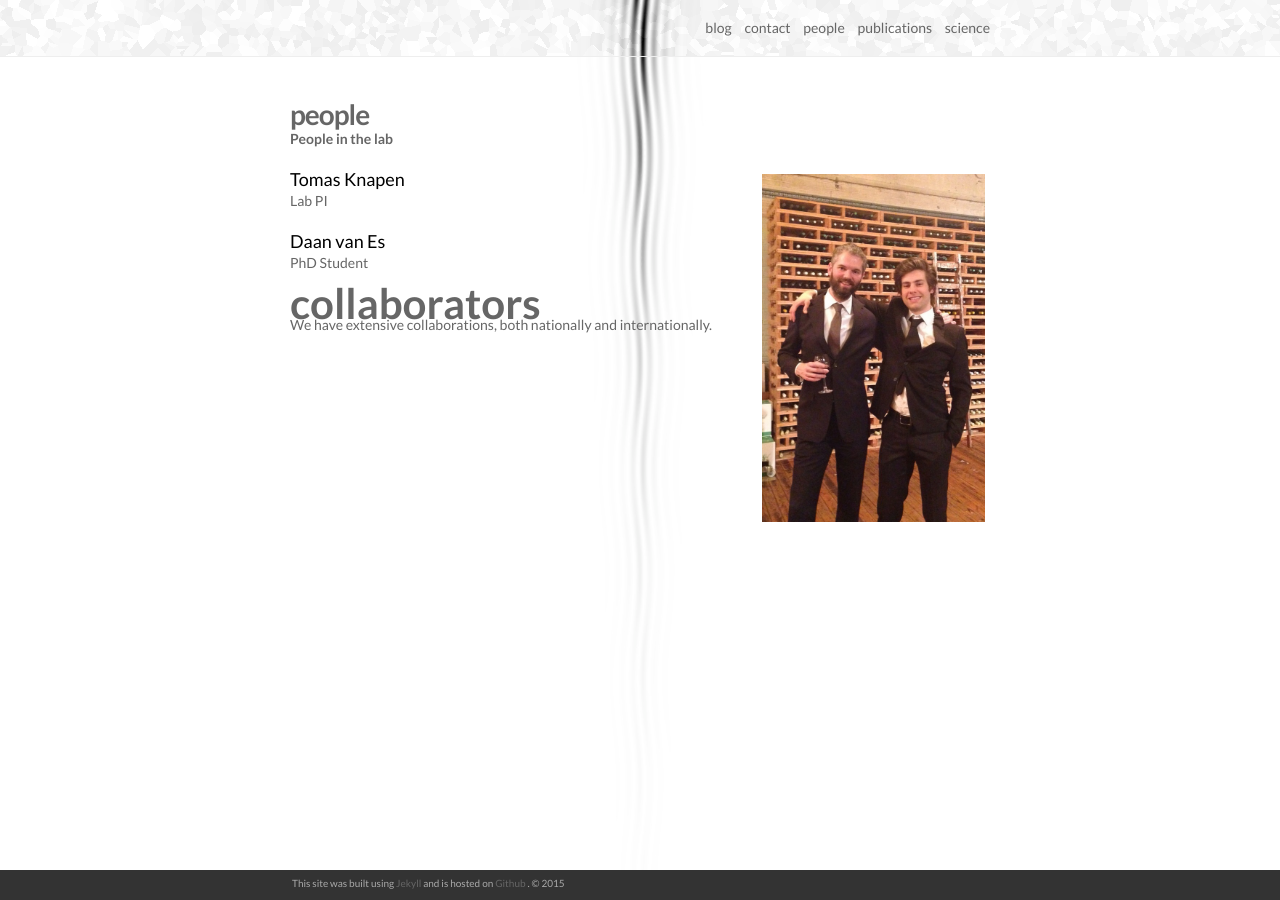
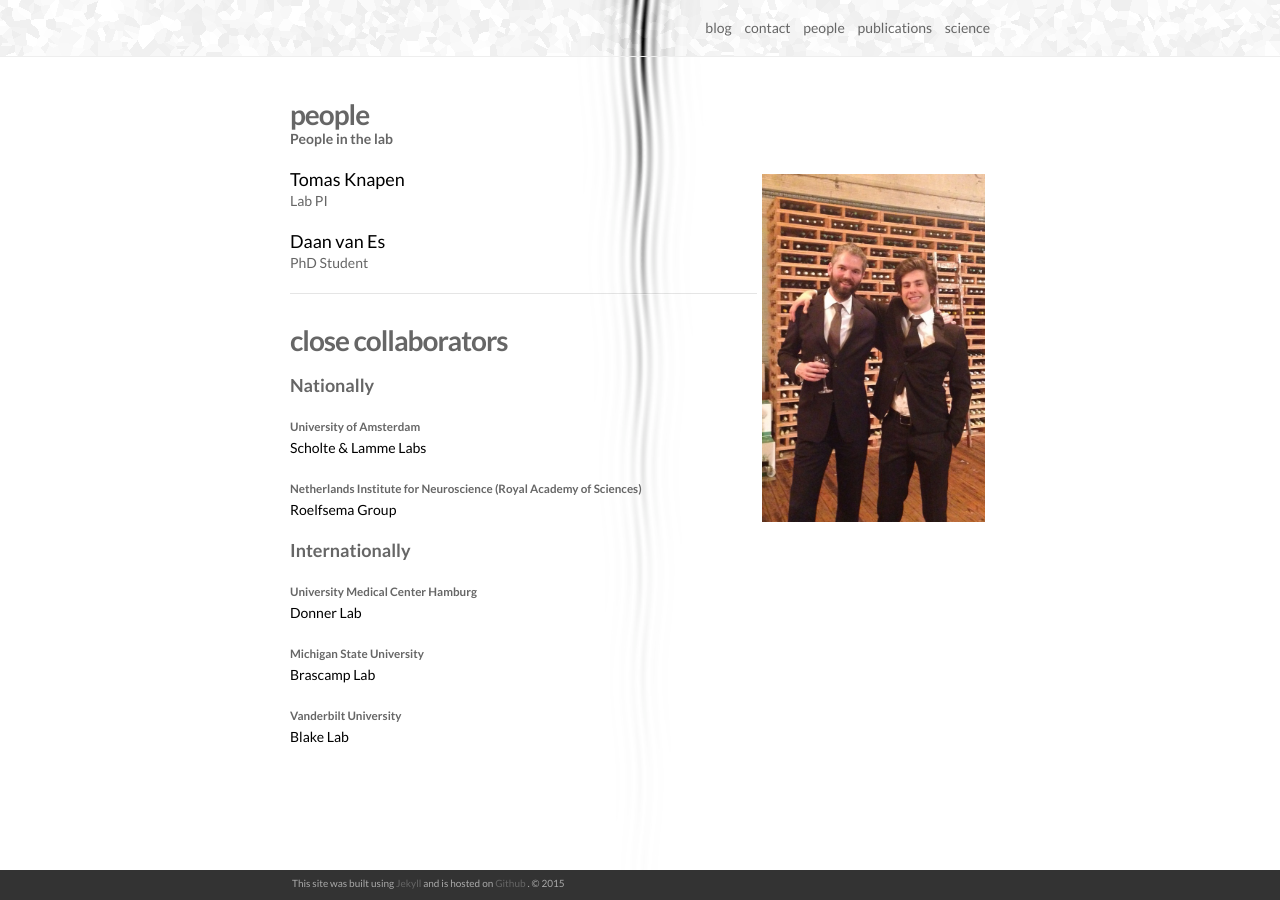
Before and after one commit to tknapen/tknapen.github.io, a Jekyll site: the page built from people.md, in a window 1280 px wide. Built offline with Jekyll 4.4.1, drawn with Linux system fonts in a browser that asks for light colours; nearby versions of some CDN libraries.

Commit message:
collaborators with links

```diff
--- a/people.md
+++ b/people.md
@@ -15,10 +15,39 @@ description: People in the lab
       </li>
 {% endfor %}
 </ul>
+<hr />
+<br />
 
-## collaborators
+<header class="post-header">
+    <h1 class="post-title">close collaborators</h1>
+    <br />
+    <h4 class="post-description">Nationally</h4>
+ </header>
+<ul class="post-list">
+    <li>
+        <h5>University of Amsterdam</h5>
+            <p><a href="http://www.cognitiveneuroscience.nl/index.php?p=1" target="_blank">Scholte & Lamme Labs</a></p>
+    </li>
+    <li>
+        <h5>Netherlands Institute for Neuroscience (Royal Academy of Sciences)</h5>
+            <p><a href="http://www.herseninstituut.knaw.nl/ResearchGroups/RoelfsemaGroup/Research/tabid/417/Default.aspx" target="_blank">Roelfsema Group</a></p>
+    </li>
+</ul>
 
-<p>
-	We have extensive collaborations, both nationally and internationally.
-
-</p>
+<header class="post-header">
+    <h4 class="post-description">Internationally</h4>
+ </header>
+ <ul class="post-list">
+    <li>
+        <h5>University Medical Center Hamburg</h5>
+            <p><a href="http://www.tobiasdonner.net" target="_blank">Donner Lab</a></p>
+    </li>
+    <li>
+        <h5>Michigan State University</h5>
+            <p><a href="https://psychology.msu.edu/brascamplab/" target="_blank">Brascamp Lab</a></p>
+    </li>
+    <li>
+        <h5>Vanderbilt University</h5>
+            <p><a href="http://www.psy.vanderbilt.edu/faculty/blake/blake.html" target="_blank">Blake Lab</a></p>
+    </li>
+</ul>
```
